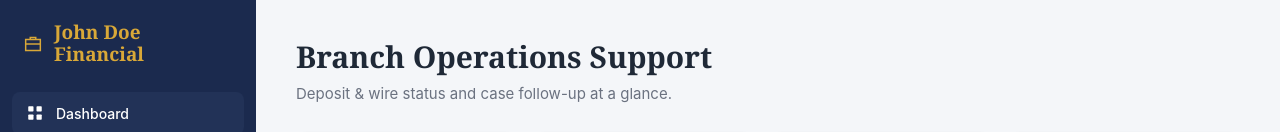
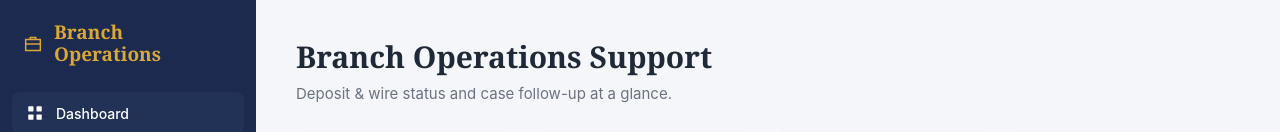
Before and after one commit to dkhausen/ej-branch-ops-demo, a plain HTML site: page index.html in a window 1280 px wide. Shown: the top 132 px of the page. Drawn offline with Linux system fonts and the light colour scheme.

Commit message:
Make branding generic (Branch Operations)

```diff
--- a/app.js
+++ b/app.js
@@ -1,4 +1,4 @@
-/* John Doe Financial — Branch Operations Support (demo).
+/* Branch Operations Portal (demo).
    Deposit/wire status + case follow-up. All data fictitious.
    State persists in localStorage so agent actions are live. */
 
--- a/index.html
+++ b/index.html
@@ -3,7 +3,7 @@
 <head>
   <meta charset="UTF-8" />
   <meta name="viewport" content="width=device-width, initial-scale=1.0" />
-  <title>John Doe Financial — Branch Operations Support</title>
+  <title>Branch Operations Portal</title>
   <meta name="description" content="Branch Operations Support — deposit & wire status and case follow-up. Demo environment with fictitious data." />
   <link rel="stylesheet" href="styles.css" />
 </head>
@@ -13,7 +13,7 @@
     <aside class="sidebar">
       <div class="logo">
         <svg viewBox="0 0 24 24" class="logo-icon" aria-hidden="true"><path d="M4 7h16v12H4z" fill="none" stroke="currentColor" stroke-width="1.6"/><path d="M9 7V5h6v2" fill="none" stroke="currentColor" stroke-width="1.6"/><path d="M4 12h16" stroke="currentColor" stroke-width="1.6"/></svg>
-        <span>John Doe Financial</span>
+        <span>Branch Operations</span>
       </div>
       <nav class="nav">
         <a href="#/dashboard" class="nav-item" data-route="dashboard">
```
Also changed, not shown: 1 other file.
